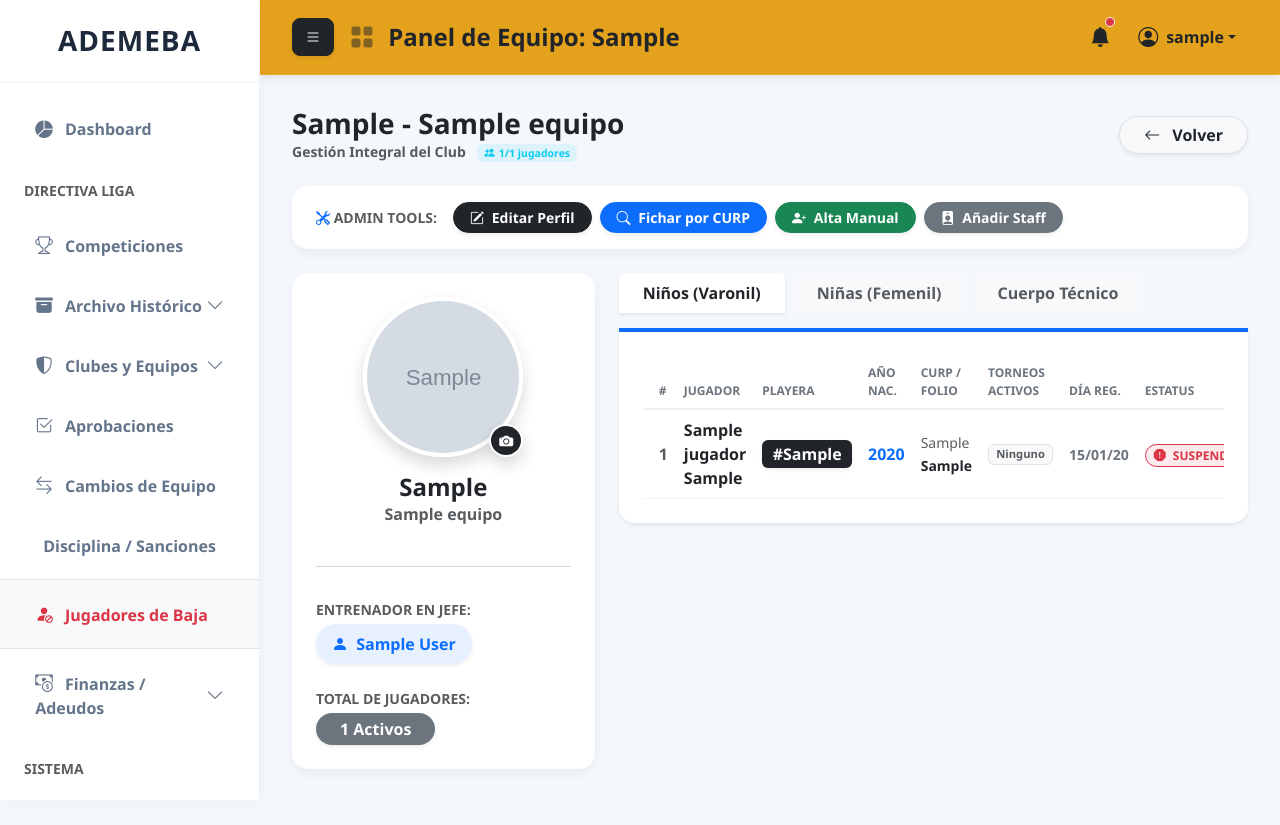
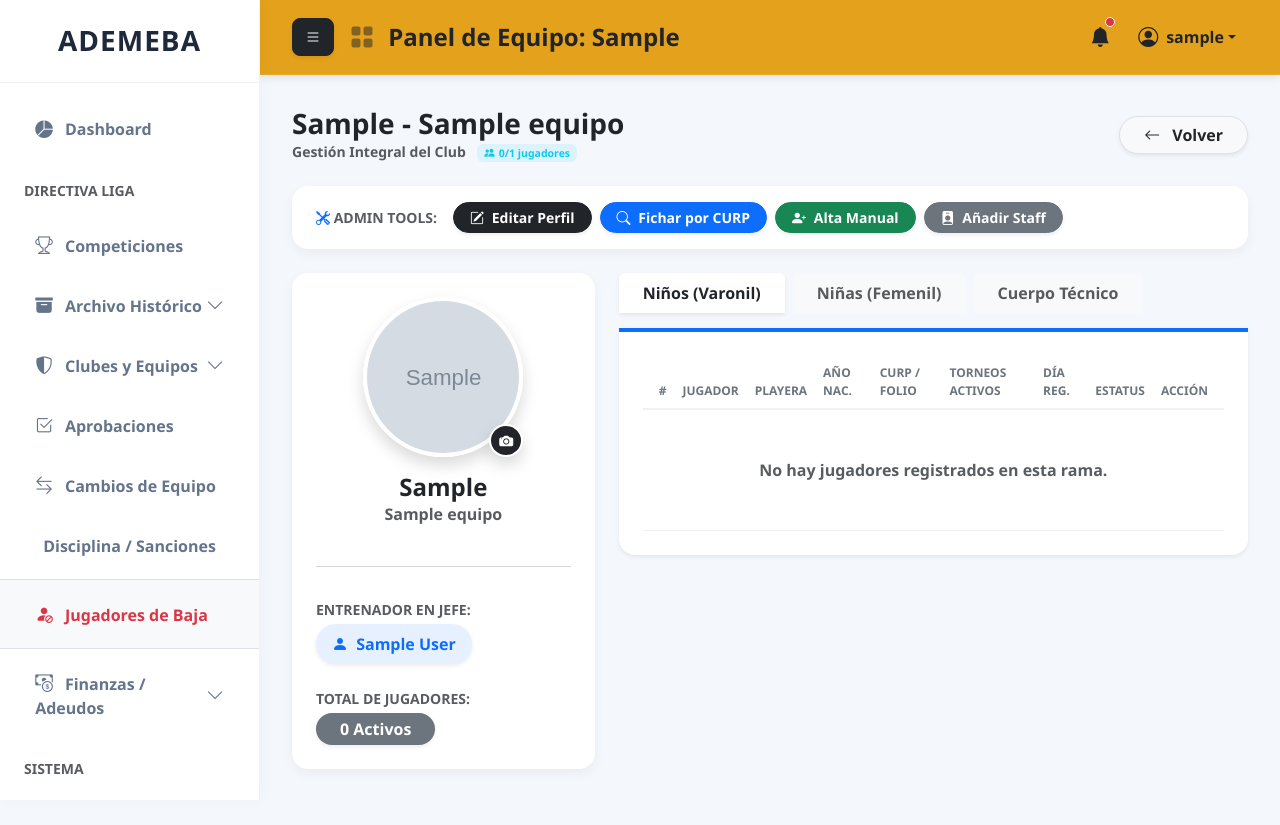
Before and after one commit to Pachecock12/codigo_Ademeba-, a Django app: page /equipo/1/gestionar/ in a window 1280 px wide. Run offline with Django 5.2, Linux system fonts and the light colour scheme; a user stored in the database is signed in; tables that the repository leaves empty hold one stand-in row (values such as "Sample post"); grey boxes marked "Sample" are stand-in pictures.

Commit message:
fix: roster solo muestra jugadores aprobados + credencial bloqueada
PROBLEMA 1: Jugadores sin pagar ni validar aparecian en el roster
del equipo como si fueran activos, confundiendo al admin/entrenador.

SOLUCION:
- gestionar_equipo view: separar query en aprobados (roster) y
  pendientes (seccion aparte)
- gestionar_equipo.html: seccion 'Pendientes de Validacion/Pago'
  debajo del roster con badge de estado y motivo de rechazo

PROBLEMA 2: Credencial visible para jugadores no aprobados.

SOLUCION:
- credencial_jugador: check estado_validacion == APROBADO
- generar_credencial_pdf: check estado_validacion == APROBADO + activo
- perfil_jugador.html: boton 'Imprimir Credencial' solo si APROBADO

```diff
--- a/gestion/templates/gestion/gestionar_equipo.html
+++ b/gestion/templates/gestion/gestionar_equipo.html
@@ -377,9 +377,87 @@
 
                                                     <p class="small text-muted fw-bold mb-1 text-uppercase">CURP</p>
                                                     <p class="fw-bold text-dark mb-0"><i class="bi bi-person-vcard-fill text-info me-2"></i> {{ m.curp|default:"No registrado" }}</p>
-                                                </div>
-                                            </div>
-                                        </div>
+        </div>
+    </div>
+
+    {% if pendientes_varonil or pendientes_femenil %}
+    <div class="row mt-4">
+        <div class="col-12">
+            <div class="card border-0 shadow-sm rounded-4 p-4 border-top border-4 border-warning">
+                <h5 class="fw-bold mb-3">
+                    <i class="bi bi-hourglass-split text-warning me-2"></i> Pendientes de Validación / Pago
+                    <span class="badge bg-warning text-dark ms-2">{{ pendientes_varonil|length|add:pendientes_femenil|length }}</span>
+                </h5>
+                <p class="text-muted small mb-3">Estos jugadores fueron registrados pero aún no cumplen con los requisitos (pago o validación de documentos). No aparecen en el roster activo.</p>
+
+                {% if pendientes_varonil %}
+                <h6 class="fw-bold text-dark mt-3 mb-2"><i class="bi bi-gender-male me-1"></i> Varonil</h6>
+                <div class="table-responsive">
+                    <table class="table table-hover align-middle mb-0 small">
+                        <thead class="bg-light text-muted">
+                            <tr>
+                                <th class="ps-3">JUGADOR</th>
+                                <th>CURP</th>
+                                <th>ESTADO</th>
+                                <th>MOTIVO</th>
+                            </tr>
+                        </thead>
+                        <tbody>
+                            {% for j in pendientes_varonil %}
+                            <tr>
+                                <td class="ps-3 fw-bold">{{ j.nombres }} {{ j.apellido_paterno }}</td>
+                                <td><small class="text-muted">{{ j.curp }}</small></td>
+                                <td>
+                                    {% if j.estado_validacion == 'PENDIENTE' %}
+                                        <span class="badge bg-warning text-dark rounded-pill">Pendiente</span>
+                                    {% elif j.estado_validacion == 'RECHAZADO' %}
+                                        <span class="badge bg-danger rounded-pill">Rechazado</span>
+                                    {% endif %}
+                                </td>
+                                <td><small class="text-muted">{{ j.motivo_rechazo|default:"Sin revisar" }}</small></td>
+                            </tr>
+                            {% endfor %}
+                        </tbody>
+                    </table>
+                </div>
+                {% endif %}
+
+                {% if pendientes_femenil %}
+                <h6 class="fw-bold text-dark mt-3 mb-2"><i class="bi bi-gender-female me-1"></i> Femenil</h6>
+                <div class="table-responsive">
+                    <table class="table table-hover align-middle mb-0 small">
+                        <thead class="bg-light text-muted">
+                            <tr>
+                                <th class="ps-3">JUGADORA</th>
+                                <th>CURP</th>
+                                <th>ESTADO</th>
+                                <th>MOTIVO</th>
+                            </tr>
+                        </thead>
+                        <tbody>
+                            {% for j in pendientes_femenil %}
+                            <tr>
+                                <td class="ps-3 fw-bold">{{ j.nombres }} {{ j.apellido_paterno }}</td>
+                                <td><small class="text-muted">{{ j.curp }}</small></td>
+                                <td>
+                                    {% if j.estado_validacion == 'PENDIENTE' %}
+                                        <span class="badge bg-warning text-dark rounded-pill">Pendiente</span>
+                                    {% elif j.estado_validacion == 'RECHAZADO' %}
+                                        <span class="badge bg-danger rounded-pill">Rechazado</span>
+                                    {% endif %}
+                                </td>
+                                <td><small class="text-muted">{{ j.motivo_rechazo|default:"Sin revisar" }}</small></td>
+                            </tr>
+                            {% endfor %}
+                        </tbody>
+                    </table>
+                </div>
+                {% endif %}
+            </div>
+        </div>
+    </div>
+    {% endif %}
+</div>
                                     </div>
                                 </div>
 
--- a/gestion/templates/gestion/perfil_jugador.html
+++ b/gestion/templates/gestion/perfil_jugador.html
@@ -218,9 +218,11 @@
             <div class="card border-0 shadow-sm rounded-4 p-4">
                 <div class="d-flex justify-content-between align-items-center mb-4 border-bottom pb-2 flex-wrap gap-2">
                     <h5 class="fw-bold mb-0"><i class="bi bi-folder-check me-2"></i> Documentos Digitalizados</h5>
+                    {% if jugador.estado_validacion == 'APROBADO' %}
                     <a href="{% url 'credencial_jugador_pdf' jugador.pk %}" target="_blank" class="btn btn-sm btn-dark rounded-pill fw-bold px-3 shadow-sm">
                         <i class="bi bi-printer-fill me-1"></i> Imprimir Credencial
                     </a>
+                    {% endif %}
                 </div>
                 <div class="row g-3">
                     <div class="col-md-6">
--- a/gestion/views.py
+++ b/gestion/views.py
@@ -442,14 +442,17 @@ def gestionar_equipo(peticion, equipo_id):
                 messages.error(peticion, 'No se encontró ningún jugador activo con esa CURP.')
             return redirect('gestionar_equipo', equipo_id=equipo_actual.id)
 
-    jugadores_varonil = Jugador.objects.filter(equipo=equipo_actual, activo=True, rama='Varonil').prefetch_related('torneos_participados__temporada', 'historial_equipos')
-    jugadores_femenil = Jugador.objects.filter(equipo=equipo_actual, activo=True, rama='Femenil').prefetch_related('torneos_participados__temporada', 'historial_equipos')
+    jugadores_varonil = Jugador.objects.filter(equipo=equipo_actual, activo=True, rama='Varonil', estado_validacion='APROBADO').prefetch_related('torneos_participados__temporada', 'historial_equipos')
+    jugadores_femenil = Jugador.objects.filter(equipo=equipo_actual, activo=True, rama='Femenil', estado_validacion='APROBADO').prefetch_related('torneos_participados__temporada', 'historial_equipos')
+    pendientes_varonil = Jugador.objects.filter(equipo=equipo_actual, activo=True, rama='Varonil').exclude(estado_validacion='APROBADO').order_by('-fecha_nacimiento')
+    pendientes_femenil = Jugador.objects.filter(equipo=equipo_actual, activo=True, rama='Femenil').exclude(estado_validacion='APROBADO').order_by('-fecha_nacimiento')
     miembros_staff = equipo_actual.miembros_staff.all()
 
     return render(peticion, 'gestion/gestionar_equipo.html', {
         'equipo': equipo_actual, 'form': formulario_jugador, 'form_staff': formulario_staff,
         'form_edicion_equipo': formulario_edicion_equipo, 'jugadores_varonil': jugadores_varonil,
-        'jugadores_femenil': jugadores_femenil, 'staff': miembros_staff,
+        'jugadores_femenil': jugadores_femenil, 'pendientes_varonil': pendientes_varonil,
+        'pendientes_femenil': pendientes_femenil, 'staff': miembros_staff,
         'abrir_modal': abrir_modal_jugador, 'abrir_modal_staff': abrir_modal_staff,
         'es_admin_secre': admin_o_secre_check(peticion.user),
     })
@@ -1284,6 +1287,9 @@ def procesar_cambio_equipo(peticion, solicitud_id, accion):
 @login_required
 def credencial_jugador(peticion, pk):
     jugador = get_object_or_404(Jugador, pk=pk, activo=True)
+    if jugador.estado_validacion != 'APROBADO':
+        messages.error(peticion, 'La credencial solo está disponible para jugadores aprobados.')
+        return redirect('perfil_jugador', pk=pk)
     es_tutor = hasattr(peticion.user, 'perfil') and jugador.tutor == peticion.user
     es_entrenador = hasattr(peticion.user, 'equipo_entrenado') and jugador.equipo and jugador.equipo.entrenador == peticion.user
     if not es_tutor and not es_entrenador and not peticion.user.is_staff:
@@ -1324,7 +1330,10 @@ def generar_credencial_pdf(peticion, pk):
     Genera una credencial PDF de afiliación visualmente idéntica a la imagen de muestra,
     con el código QR posicionado verticalmente arriba del texto de vigencia.
     """
-    jugador = get_object_or_404(Jugador, pk=pk)
+    jugador = get_object_or_404(Jugador, pk=pk, activo=True)
+    if jugador.estado_validacion != 'APROBADO':
+        messages.error(peticion, 'La credencial solo está disponible para jugadores aprobados.')
+        return redirect('perfil_jugador', pk=pk)
     es_tutor = jugador.tutor and peticion.user == jugador.tutor
     es_entrenador = jugador.equipo and peticion.user == jugador.equipo.entrenador
     if not (es_tutor or es_entrenador or peticion.user.is_staff):
```
